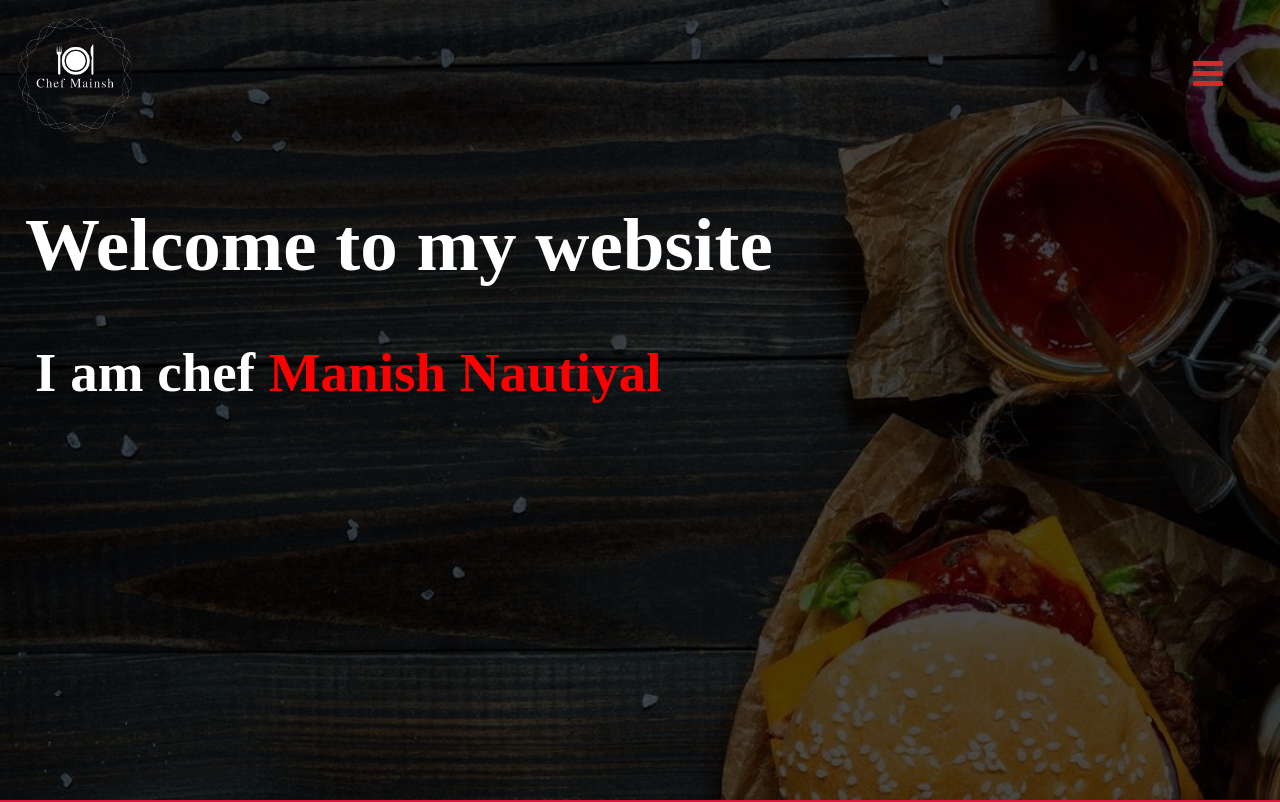
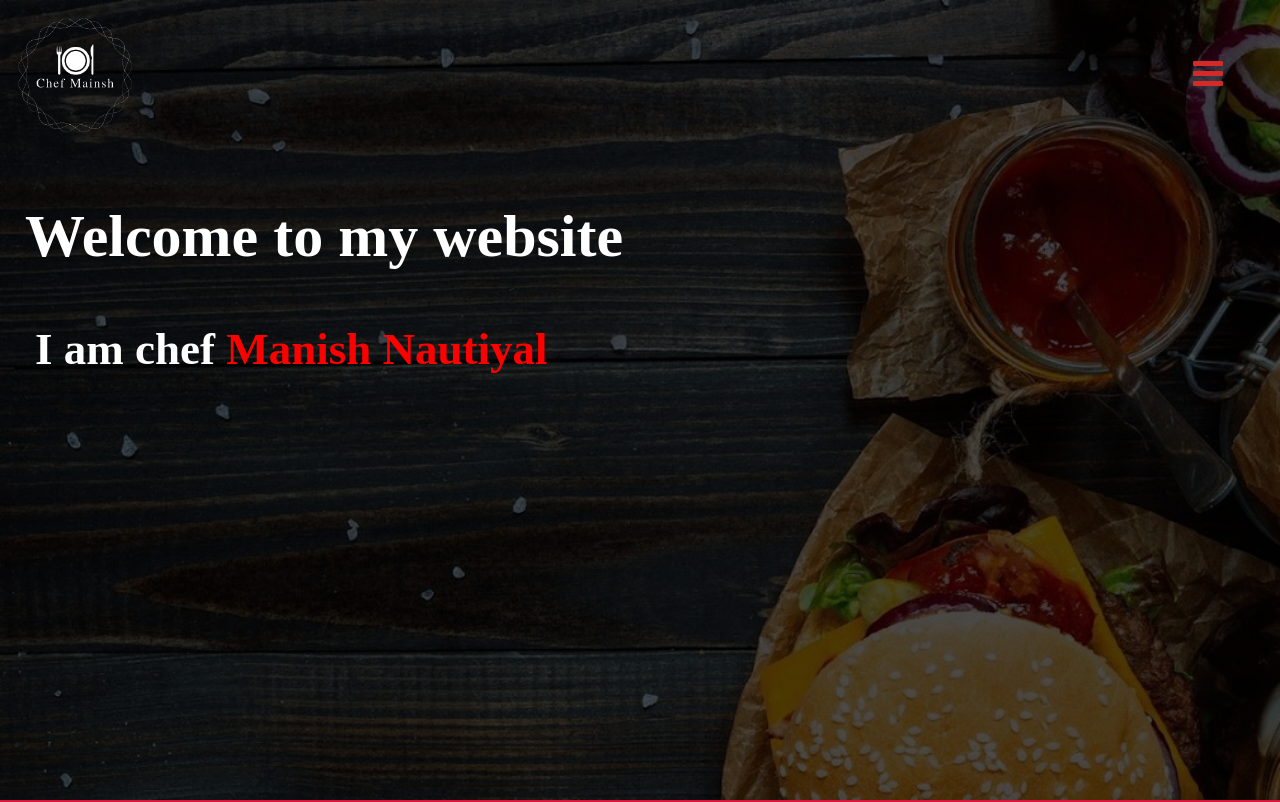
Before and after one commit to rshubham005/Chef-portfolio, a plain HTML site: page index.html in a window 1280 px wide. Shown: the top 802 px of the page. Drawn offline with nearby package versions, Linux system fonts and the light colour scheme.

Commit message:
Update style.css

```diff
--- a/style.css
+++ b/style.css
@@ -86,7 +86,7 @@
 .head1
 {
     color: white;
-    font-size: 75px;
+    font-size: 60px;
     font-family: serif;
     padding: 200px 0px 25px 25px;
 
@@ -95,7 +95,7 @@
 .head2
 {
     color: white;
-    font-size: 55px;
+    font-size: 45px;
     font-family: serif;
     padding: 0px 25px;
     margin: 25px 10px;
```
